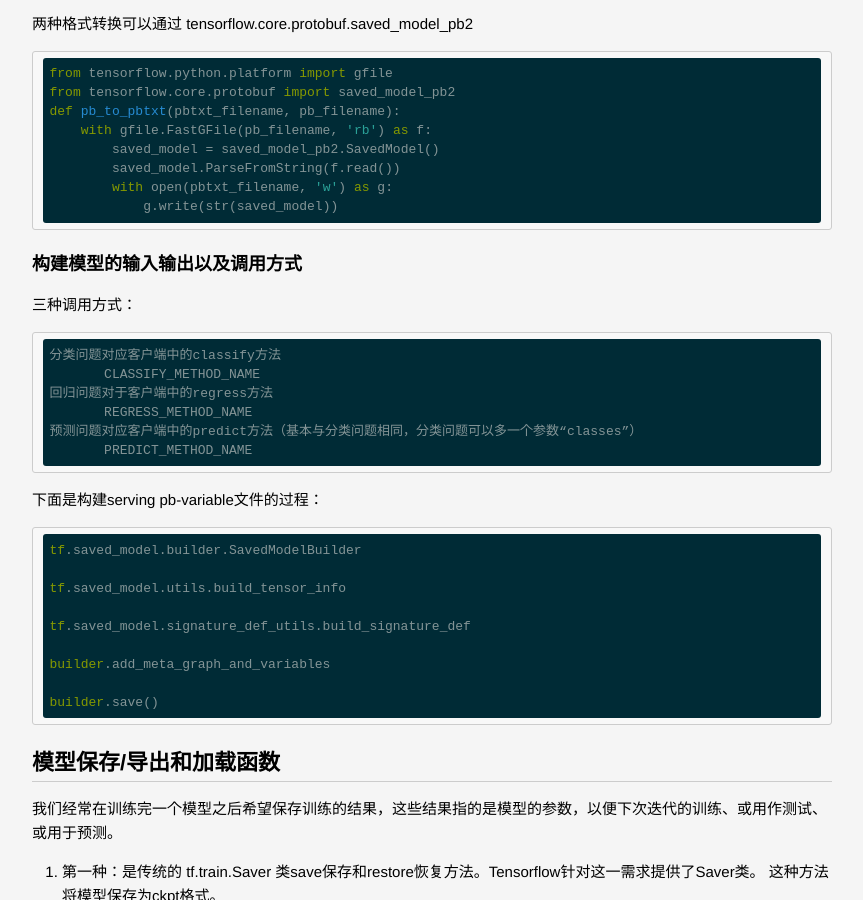
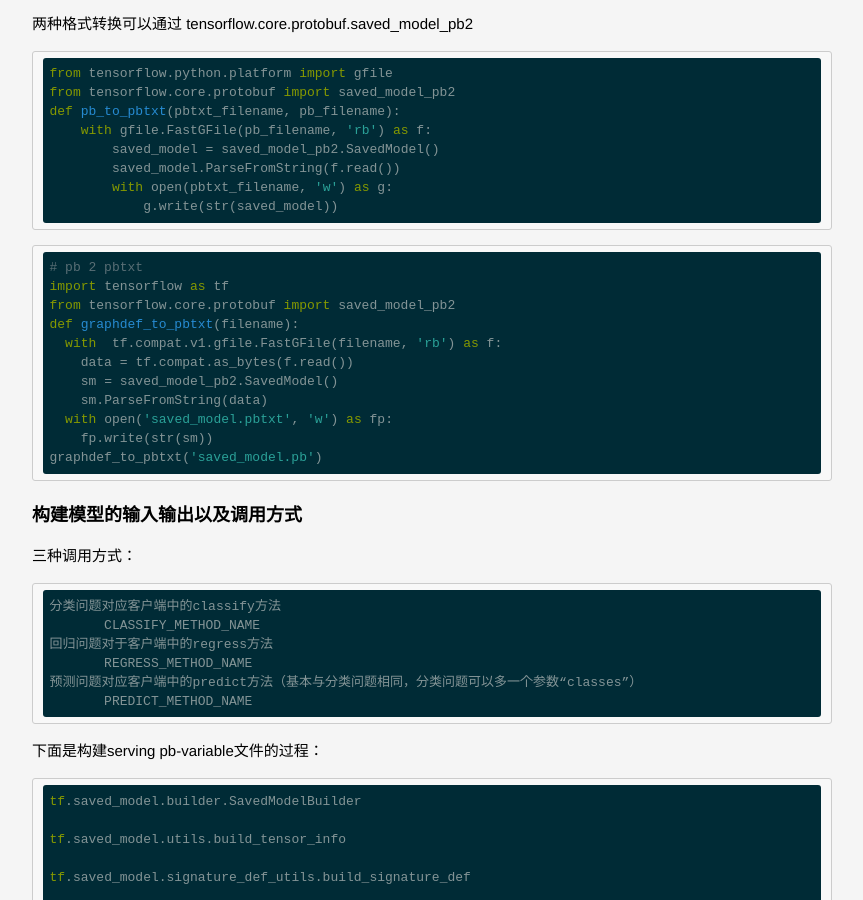
Before and after one commit to lucky521/blog, a Jekyll site: the page built from _posts/ml/2017-10-26-tensorflow.markdown, in a window 1280 px wide and 900 px high, scrolled down 31531 px. Shown: the whole window, without its empty margins (208-1071 px from the left). Built offline with Jekyll 4.4.1, drawn with Linux system fonts in a browser that asks for light colours.

Commit message:
update blog

````diff
--- a/_posts/ml/2017-10-26-tensorflow.markdown
+++ b/_posts/ml/2017-10-26-tensorflow.markdown
@@ -1342,6 +1342,20 @@
         saved_model.ParseFromString(f.read())
         with open(pbtxt_filename, 'w') as g:
             g.write(str(saved_model))
+```
+
+```python
+# pb 2 pbtxt
+import tensorflow as tf
+from tensorflow.core.protobuf import saved_model_pb2
+def graphdef_to_pbtxt(filename):
+  with  tf.compat.v1.gfile.FastGFile(filename, 'rb') as f:
+    data = tf.compat.as_bytes(f.read())
+    sm = saved_model_pb2.SavedModel()
+    sm.ParseFromString(data)
+  with open('saved_model.pbtxt', 'w') as fp:
+    fp.write(str(sm))
+graphdef_to_pbtxt('saved_model.pb')
 ```
 
 
--- a/_posts/tech/2021-05-14-front-end.markdown
+++ b/_posts/tech/2021-05-14-front-end.markdown
@@ -16,6 +16,10 @@
 
 https://existek.com/blog/top-front-end-frameworks-2020/
 
+## 前端可视化框架
+
+https://antv.vision/
+
 
 
 # 技术栈
````
